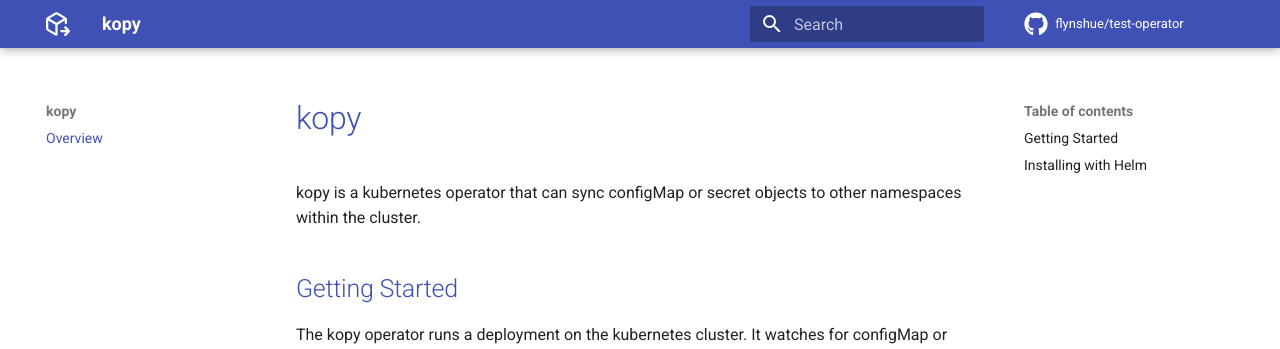
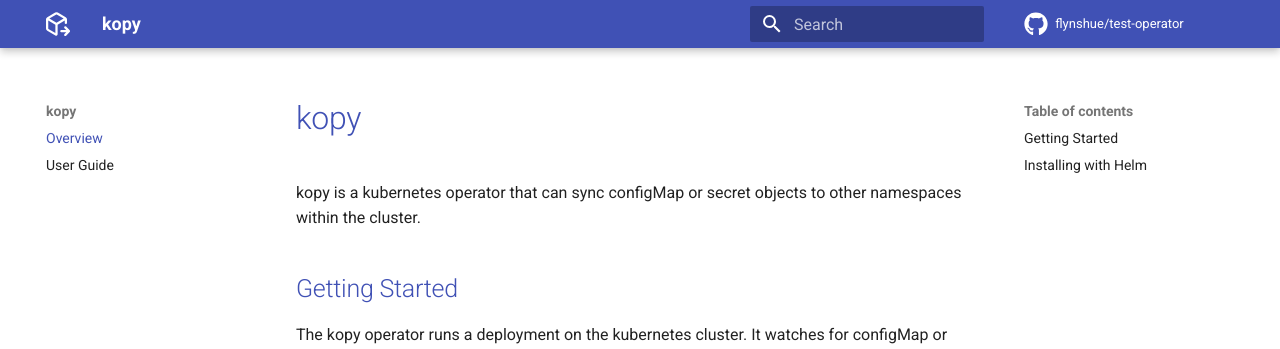
Before and after one commit to flynshue/test-operator, an MkDocs documentation site: the page built from docs/index.md, in a window 1280 px wide. Shown: the top 349 px of the page. Built offline with MkDocs 1.6.1 and Material for MkDocs 9.7.7, drawn with Linux system fonts in a browser that asks for light colours; comment, search, counter and statistics services are not loaded.

Commit message:
add user guide to nav

```diff
--- a/mkdocs.yml
+++ b/mkdocs.yml
@@ -18,6 +18,7 @@ theme:
     - content.code.copy
 nav:
   - Overview: index.md
+  - User Guide: user-guide.md
 plugins:
   - search:
 markdown_extensions:
```
